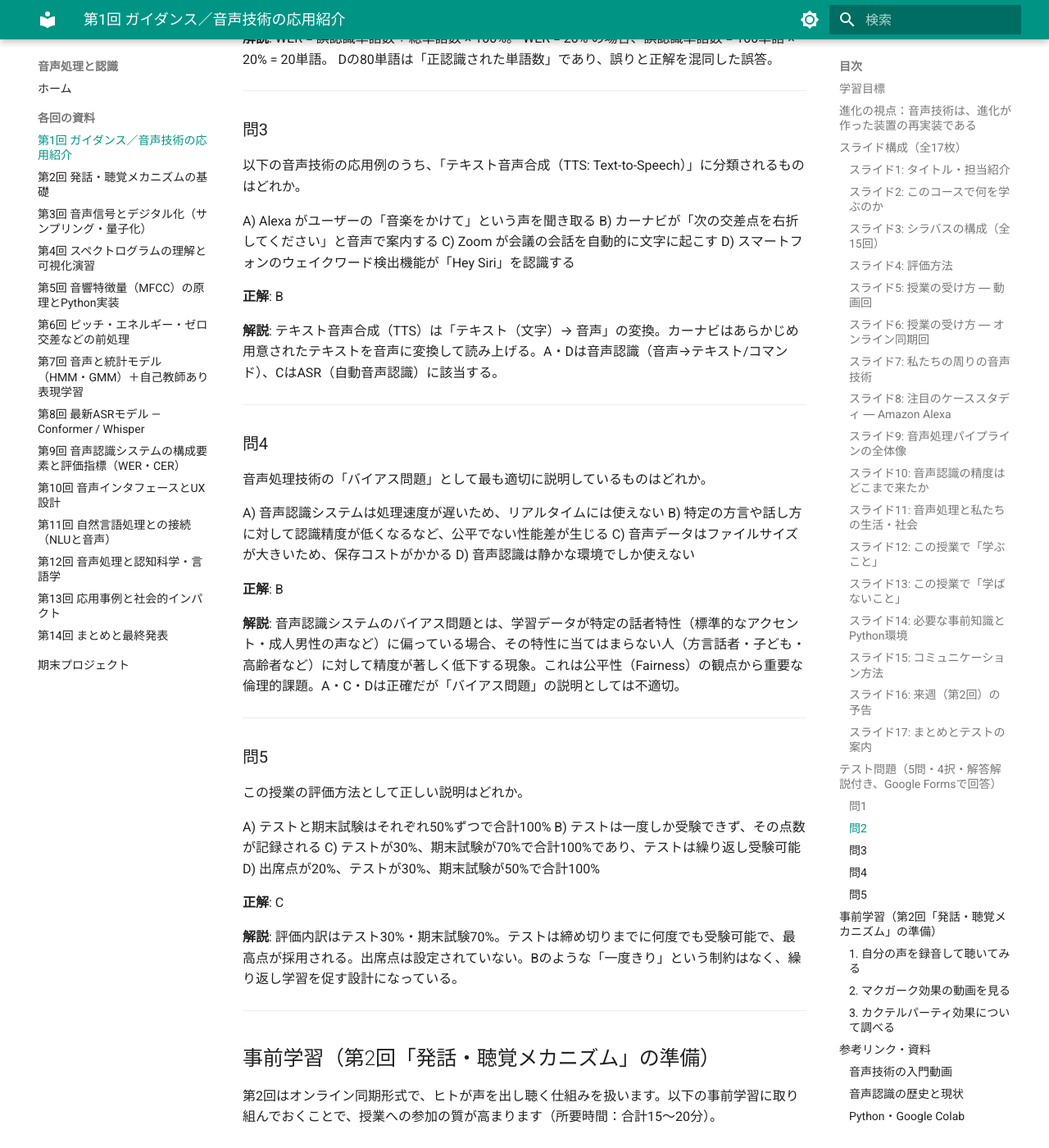
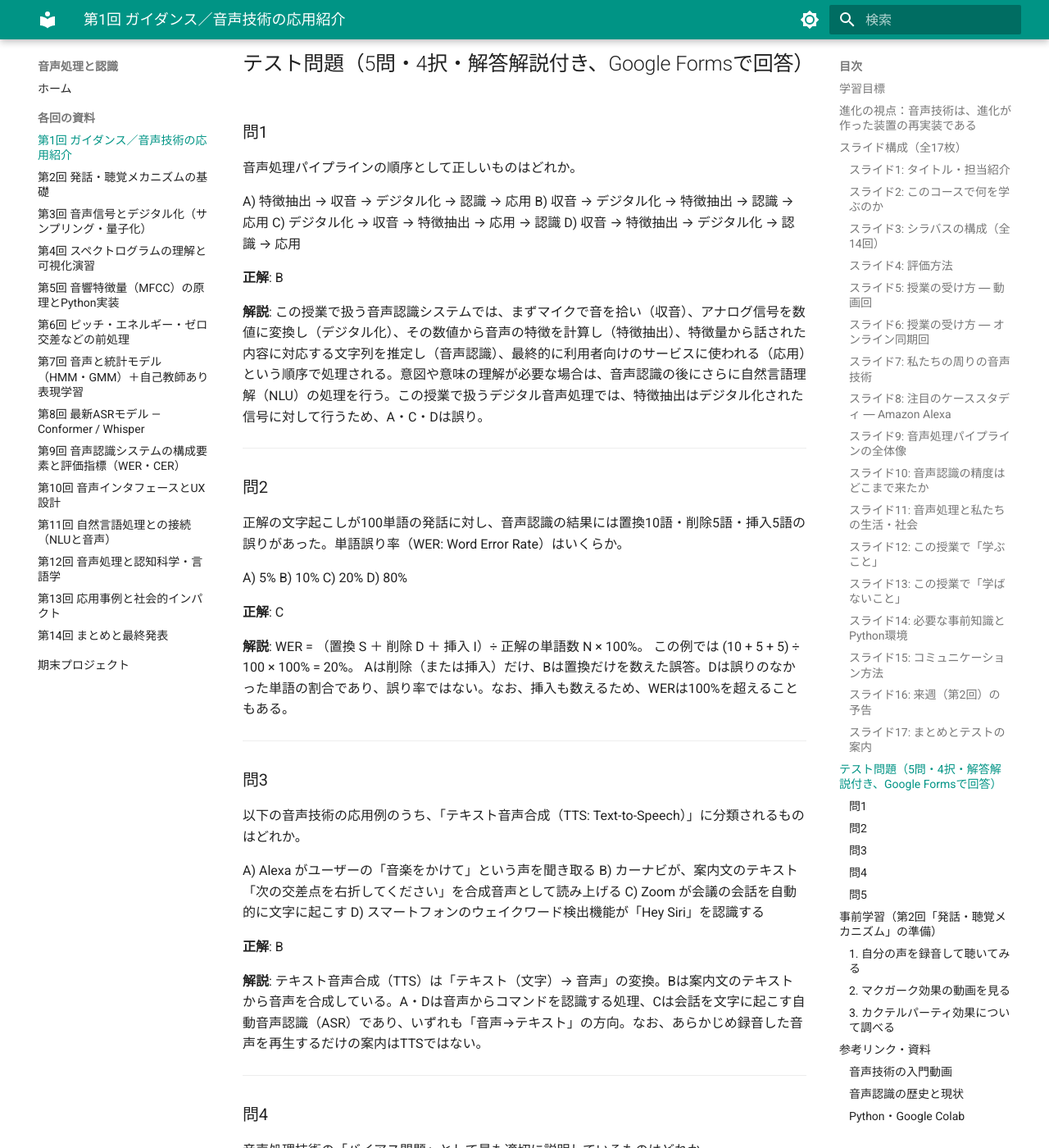
Before and after one commit to aonoa68/onsei-shori, an MkDocs documentation site: the page built from docs/sessions/01.md, in a window 1280 px wide and 1400 px high, scrolled down 10673 px. Shown: the whole window at 82% size. Built offline with MkDocs 1.6.1 and Material for MkDocs 9.7.7, drawn with Linux system fonts in a browser that asks for light colours; some of the changed text lies outside the part shown.

Commit message:
第1回：レビュー指摘の修正（WER定義・精度表・Alexa処理順序・テスト解説・授業回数と評価方法の統一）
- WER を (S+D+I)/N で定義し直し、年代別の精度表を Whisper large-v2 のデータセット別WER（出典付き）に差し替え
- Alexa の処理順序をデジタル化→端末内ウェイクワード検出→クラウド送信に修正
- 5ステップ図を「音声認識を使うシステム」の流れとして限定し、ASR と NLU を区別
- テスト問1〜5の問題文・解説を修正（問4のA・C・Dを正確とする記述を訂正）
- 授業回数を全14回、期末評価を期末プロジェクト／レポート＋発表（70%）に統一
- 進化の視点の MFCC 説明と比喩の範囲を明記、参考リンクの差し替え
- README に build_pages.py の上書き注意を追記

Co-Authored-By: Claude Fable 5.1 <noreply@anthropic.com>

````diff
--- a/docs/sessions/01.md
+++ b/docs/sessions/01.md
@@ -24,9 +24,11 @@
 
 ヒトの声と耳は、設計されたのではなく進化してできた器官である。この授業で扱う技術は、その器官が作る信号を機械で受け取り、器官の分解能に合わせて表現し直し、器官がしている判断を模倣しようとする試みだ。
 
-- **収音とデジタル化**は、鼓膜と蝸牛がしている変換の代わりである（第3回・第4回）
-- **MFCC** は、蝸牛の周波数分解の非線形性をまねた特徴量である（第5回）
+- **収音とデジタル化**は、鼓膜と蝸牛が担っている「空気の振動を信号に変える」役割に相当する（第3回・第4回）
+- **MFCC** は、ヒトの周波数知覚を参考にしたメル尺度を用いて、音声のスペクトルを要約する特徴量である（第5回）
 - **音声認識**は、ヒトが雑音の中で声を聞き分ける働きを機械で置き換えようとしている（第9回）
+
+ここでの対応は機能上の比喩であり、耳と機械が同じ方法で信号を処理しているという意味ではない。耳では、鼓膜の機械的な振動が蝸牛の有毛細胞を介して神経の信号に変換される。コンピュータのサンプリング・量子化とは、変換の仕組みが異なる。
 
 **この授業の問い**：どこまでがヒトの模倣で、どこからが模倣をやめた方が良い設計なのか。各回の「進化の視点」で少しずつ考える。
 
@@ -63,11 +65,11 @@
 > 3つの問いがそれぞれ矢印でつながれた図。「人間の声」→「デジタル処理」→「応用・設計」という左から右への流れを示している。
 
 **講師メモ**:
-この3つの問いが15回すべての軸になることを強調する。「音声認識はただの技術ではなく、人間の認知・言語・UX設計と深く結びついている」というコースの哲学を最初に伝える。
+この3つの問いが14回すべての軸になることを強調する。「音声認識はただの技術ではなく、人間の認知・言語・UX設計と深く結びついている」というコースの哲学を最初に伝える。
 
 ---
 
-### スライド3: シラバスの構成（全15回）
+### スライド3: シラバスの構成（全14回）
 
 **タイトル**: 授業の全体マップ
 
@@ -75,21 +77,20 @@
 
 | 回 | 形式 | テーマ |
 |---|---|---|
-| 1 | 動画 | ガイダンス・音声技術の応用 |
-| 2 | 同期 | 発話・聴覚メカニズム |
-| 3 | 動画 | 音声信号のデジタル化 |
-| 4 | 同期 | スペクトログラム・周波数分析 |
-| 5 | 動画 | MFCCの基礎 |
-| 6 | 同期 | Python演習①（波形・MFCC抽出） |
-| 7 | 動画 | HMMと音声認識モデルの基礎 |
-| 8 | 同期 | 深層学習と音声認識（CNN/RNN） |
-| 9 | 動画 | エンドツーエンドASR（Whisperなど） |
-| 10 | 同期 | Python演習②（Whisper API利用） |
-| 11 | 動画 | 音声合成（TTS）の基礎 |
-| 12 | 同期 | 話者認識・感情認識 |
-| 13 | 動画 | 音声とUX設計 |
-| 14 | 同期 | 応用事例研究・ディスカッション |
-| 15 | 同期 | まとめ・期末試験ガイダンス |
+| 1 | 動画 | ガイダンス／音声技術の応用紹介 |
+| 2 | 同期 | 発話・聴覚メカニズムの基礎 |
+| 3 | 動画 | 音声信号とデジタル化（サンプリング・量子化） |
+| 4 | 同期 | スペクトログラムの理解と可視化演習 |
+| 5 | 動画 | 音響特徴量（MFCC）の原理とPython実装 |
+| 6 | 同期 | ピッチ・エネルギー・ゼロ交差などの前処理 |
+| 7 | 動画 | 音声と統計モデル（HMM・GMM）＋自己教師あり表現学習 |
+| 8 | 同期 | 最新ASRモデル（Conformer／Whisper） |
+| 9 | 動画 | 音声認識システムの構成要素と評価指標（WER・CER） |
+| 10 | 同期 | 音声インタフェースとUX設計 |
+| 11 | 動画 | 自然言語処理との接続（NLUと音声） |
+| 12 | 同期 | 音声処理と認知科学・言語学 |
+| 13 | 動画 | 応用事例と社会的インパクト |
+| 14 | 同期 | まとめと最終発表 |
 
 **講師メモ**:
 動画回とオンライン同期回が交互になっていることを視覚的に示す（背景色の交互パターンなど）。
@@ -104,16 +105,16 @@
 
 | 評価項目 | 割合 | 内容 |
 |---|---|---|
-| テスト（各回5問） | 30% | 動画回ごとのテスト（全7回）。繰り返し受験可、最高点を採用 |
-| 期末試験 | 70% | オンライン筆記試験（第15回終了後）。選択+記述 |
+| 小課題・演習 | 30% | 動画回のテスト（各回5問・全7回。繰り返し受験可、最高点を採用）と、同期回の演習課題 |
+| 期末プロジェクトまたはレポート＋発表 | 70% | Google Drive に提出。プレゼン録画・レポート・スライドメモなど複数の形式から選択可。第14回に最終発表 |
 
 **補足ルール**:
 - テストは締め切り（各回翌週末23:59）までに完了すること
 - 不正行為（コピー等）が発覚した場合は評価なし
-- 期末試験の持ち込みについては後日告知
+- 期末プロジェクトのテーマ・提出物・評価基準は「期末プロジェクト説明書」を参照
 
 **図解説明**（円グラフの代替テキスト）:
-> 円グラフ：全体の30%がテスト（薄青）、70%が期末試験（濃青）。
+> 円グラフ：全体の30%が小課題・演習（薄青）、70%が期末プロジェクト／レポート＋発表（濃青）。
 
 **講師メモ**:
 「テストは繰り返し受験できるが、テストに出る問いは理解を問うものが多い。ただ動画を流し見するだけでは答えられない設計になっている」と伝える。
@@ -188,7 +189,7 @@
 
 5. **医療・臨床応用**
    - 嚥下障害・失語症の診断支援
-   - 認知症の早期発見（音声パターン分析）
+   - 音声による認知機能低下のスクリーニング・早期発見支援（軽度認知障害の検知など）
 
 6. **エンターテインメント・クリエイティブ**
    - AIボイスチェンジャー、歌声合成（VOCALOID）
@@ -211,9 +212,11 @@
 ```
 [ユーザーが「アレクサ、明日の天気は？」と話す]
         ↓
-[ウェイクワード検出（"Alexa" を認識）]
+[マイクで収音し、音声信号をデジタル化]
         ↓
-[音声信号をデジタル化・クラウド送信]
+[端末内でウェイクワード検出（"Alexa" を認識）]
+        ↓
+[検出後の音声をクラウドへ送信]
         ↓
 [自動音声認識（ASR）：音声→テキスト変換]
         ↓
@@ -226,6 +229,8 @@
 [スピーカーから音声で返答]
 ```
 
+> この図は、クラウドを利用する代表的な構成を簡略化した例である。ウェイクワードの検出は端末内で行われ、検出されるまで音声は端末の外に送られない。端末内で認識まで行う構成もある。
+
 **講師メモ**:
 このスライドは「音声処理パイプラインの全体像」の伏線になっている。後のスライドで整理するので、ここでは「こんなに多くのステップがある」という驚きを引き出す。
 
@@ -233,7 +238,7 @@
 
 ### スライド9: 音声処理パイプラインの全体像
 
-**タイトル**: 音声処理の5ステップ
+**タイトル**: 音声認識を使うシステムの5ステップ
 
 **表示内容（横並びパイプライン）**:
 
@@ -247,8 +252,10 @@
 1. **収音**: マイクロフォンが空気の振動（音波）を電気信号に変換
 2. **デジタル化**: アナログ電気信号を数値の列（デジタル信号）に変換（第3回で詳しく）
 3. **特徴抽出**: 音声の「特徴量」（MFCCなど）を計算（第5回で詳しく）
-4. **認識・理解**: 特徴量から文字・単語・意味を推定（第7〜9回で詳しく）
-5. **応用**: 認識結果を使ったアプリケーション（第13〜14回で詳しく）
+4. **認識・理解**: 特徴量から、話された内容に対応する文字列を推定する（音声認識、第7〜9回で詳しく）。意図や意味の理解が必要な場合は、さらに自然言語理解（NLU）の処理を行う（第11回）
+5. **応用**: 認識結果を使ったアプリケーション（第10回・第13〜14回で詳しく）
+
+> この5ステップは、音声認識を利用するシステムの代表的な流れである。テキスト音声合成（TTS）のように、収音から始まらない音声処理もある。
 
 **図解説明**:
 > 5つのボックスが矢印でつながれた横方向のフロー図。各ボックスの下に「授業で扱う回番号」が記載されている。
@@ -263,23 +270,29 @@
 **タイトル**: 現在の音声認識技術の水準
 
 **表示内容**:
-- **単語誤り率（WER）**: 音声認識の精度指標
-  - WER = （誤認識単語数 ÷ 総単語数）× 100%
-  - 例：「今日はいい天気です」5単語のうち1単語を間違えた → WER = 20%
+- **単語誤り率（WER: Word Error Rate）**: 音声認識の精度指標
+  - 正解の文字起こしと認識結果を比較し、単語の**置換（S）・削除（D）・挿入（I）**の合計を、**正解の単語数（N）**で割る
+  - WER = (S + D + I) ÷ N × 100%
+  - 値が小さいほど、文字起こしの誤りが少ない。挿入も数えるため、100%を超えることもある
+  - 例：正解「今日／は／いい／天気／です」（5語）に対し、1語が別の語に置き換わり、削除・挿入がなければ WER = 1 ÷ 5 × 100% = 20%
 
-- **精度の推移（英語・電話音声の場合）**:
+- **現在の水準**:
+  - 音声認識は、一部の評価条件では人間の文字起こしに近い性能を示している
+  - ただし誤り率は、言語・話者・録音環境・会話の種類・評価方法によって大きく変わる
+  - 性能を比較するときは、同じ条件で評価した数値を確認する必要がある
 
-| 年代 | WER |
-|---|---|
-| 1990年代 | 〜40% |
-| 2010年前後 | 〜15% |
-| 2016年（深層学習導入後） | 〜5% |
-| 現在（Whisperなど） | 〜3%（クリーン環境） |
+- **同じモデルでも、評価する音声によって値は変わる**（Whisper large-v2、greedy decoding。Radford ほか 2022 の付録 D.1.1 より）:
 
-- **ただし**: ノイズ環境・方言・専門用語では精度が大きく低下する
+| 評価データ | 音声の種類 | WER |
+|---|---|---|
+| LibriSpeech test-clean | オーディオブックの朗読（雑音が少ない） | 2.7% |
+| Switchboard | 電話での会話 | 13.8% |
+| CallHome | 家族・友人との電話会話 | 17.6% |
+
+- **ただし**: これらは2022年時点の値であり、ノイズ環境・方言・専門用語では精度がさらに低下する
 
 **講師メモ**:
-「人間の転写ミス率は約4〜5%と言われており、最新のAIはほぼ人間並みになっている分野もある」という話を加える。
+「人間並み」という表現を使うときは、人間側の誤り率も評価条件に依存することを添える。Xiong ほか（2016）では、専門の文字起こし担当者のWERは Switchboard で 5.9%、CallHome で 11.3% と報告されている。同じ人間でも、対象の音声によって値が異なる。評価方法の詳細は第9回で扱う。
 
 ---
 
@@ -436,25 +449,25 @@ D) 収音 → 特徴抽出 → デジタル化 → 認識 → 応用
 **正解**: B
 
 **解説**:
-音声処理は、まずマイクで音を拾い（収音）、アナログ信号を数値に変換し（デジタル化）、その数値から音声の特徴を計算し（特徴抽出）、特徴量から意味を推定し（認識）、最終的に利用者向けのサービスに使われる（応用）という順序で処理される。特徴抽出はデジタル化の後でなければ行えないため、A・C・Dは誤り。
+この授業で扱う音声認識システムでは、まずマイクで音を拾い（収音）、アナログ信号を数値に変換し（デジタル化）、その数値から音声の特徴を計算し（特徴抽出）、特徴量から話された内容に対応する文字列を推定し（音声認識）、最終的に利用者向けのサービスに使われる（応用）という順序で処理される。意図や意味の理解が必要な場合は、音声認識の後にさらに自然言語理解（NLU）の処理を行う。この授業で扱うデジタル音声処理では、特徴抽出はデジタル化された信号に対して行うため、A・C・Dは誤り。
 
 ---
 
 ### 問2
 
-単語誤り率（WER: Word Error Rate）が20%であるとき、100単語の発話に対して何単語が誤認識されていると考えられるか。
+正解の文字起こしが100単語の発話に対し、音声認識の結果には置換10語・削除5語・挿入5語の誤りがあった。単語誤り率（WER: Word Error Rate）はいくらか。
 
-A) 2単語
-B) 10単語
-C) 20単語
-D) 80単語
+A) 5%
+B) 10%
+C) 20%
+D) 80%
 
 **正解**: C
 
 **解説**:
-WER = 誤認識単語数 ÷ 総単語数 × 100%。
-WER = 20% の場合、誤認識単語数 = 100単語 × 20% = 20単語。
-Dの80単語は「正認識された単語数」であり、誤りと正解を混同した誤答。
+WER = （置換 S ＋ 削除 D ＋ 挿入 I）÷ 正解の単語数 N × 100%。
+この例では (10 + 5 + 5) ÷ 100 × 100% = 20%。
+Aは削除（または挿入）だけ、Bは置換だけを数えた誤答。Dは誤りのなかった単語の割合であり、誤り率ではない。なお、挿入も数えるため、WERは100%を超えることもある。
 
 ---
 
@@ -463,14 +476,14 @@ Dの80単語は「正認識された単語数」であり、誤りと正解を
 以下の音声技術の応用例のうち、「テキスト音声合成（TTS: Text-to-Speech）」に分類されるものはどれか。
 
 A) Alexa がユーザーの「音楽をかけて」という声を聞き取る
-B) カーナビが「次の交差点を右折してください」と音声で案内する
+B) カーナビが、案内文のテキスト「次の交差点を右折してください」を合成音声として読み上げる
 C) Zoom が会議の会話を自動的に文字に起こす
 D) スマートフォンのウェイクワード検出機能が「Hey Siri」を認識する
 
 **正解**: B
 
 **解説**:
-テキスト音声合成（TTS）は「テキスト（文字）→ 音声」の変換。カーナビはあらかじめ用意されたテキストを音声に変換して読み上げる。A・Dは音声認識（音声→テキスト/コマンド）、CはASR（自動音声認識）に該当する。
+テキスト音声合成（TTS）は「テキスト（文字）→ 音声」の変換。Bは案内文のテキストから音声を合成している。A・Dは音声からコマンドを認識する処理、Cは会話を文字に起こす自動音声認識（ASR）であり、いずれも「音声→テキスト」の方向。なお、あらかじめ録音した音声を再生するだけの案内はTTSではない。
 
 ---
 
@@ -486,7 +499,7 @@ D) 音声認識は静かな環境でしか使えない
 **正解**: B
 
 **解説**:
-音声認識システムのバイアス問題とは、学習データが特定の話者特性（標準的なアクセント・成人男性の声など）に偏っている場合、その特性に当てはまらない人（方言話者・子ども・高齢者など）に対して精度が著しく低下する現象。これは公平性（Fairness）の観点から重要な倫理的課題。A・C・Dは正確だが「バイアス問題」の説明としては不適切。
+音声認識システムのバイアス問題とは、学習データが特定の話者特性（標準的なアクセント・成人男性の声など）に偏っている場合、その特性に当てはまらない人（方言話者・子ども・高齢者など）に対して精度が著しく低下する現象。これは公平性（Fairness）の観点から重要な倫理的課題。Bは、話者の属性や話し方によって性能差が生じるという、公平性に関わる問題を説明している。AとDは一般的な説明として誤り（音声認識はライブ字幕のようにリアルタイムでも使われており、雑音下では精度が下がるが利用できないわけではない）。Cは保存・運用上の課題であって、バイアス問題の説明ではない。
 
 ---
 
@@ -494,15 +507,15 @@ D) 音声認識は静かな環境でしか使えない
 
 この授業の評価方法として正しい説明はどれか。
 
-A) テストと期末試験はそれぞれ50%ずつで合計100%
-B) テストは一度しか受験できず、その点数が記録される
-C) テストが30%、期末試験が70%で合計100%であり、テストは繰り返し受験可能
-D) 出席点が20%、テストが30%、期末試験が50%で合計100%
+A) 小課題・演習と期末プロジェクトはそれぞれ50%ずつで合計100%
+B) 動画回のテストは一度しか受験できず、その点数が記録される
+C) 小課題・演習が30%、期末プロジェクトまたはレポート＋発表が70%で合計100%であり、動画回のテストは繰り返し受験可能
+D) 出席点が20%、小課題・演習が30%、期末プロジェクトが50%で合計100%
 
 **正解**: C
 
 **解説**:
-評価内訳はテスト30%・期末試験70%。テストは締め切りまでに何度でも受験可能で、最高点が採用される。出席点は設定されていない。Bのような「一度きり」という制約はなく、繰り返し学習を促す設計になっている。
+評価内訳は、小課題・演習（動画回のテストと同期回の演習課題）が30%、期末プロジェクトまたはレポート＋発表が70%。動画回のテストは締め切りまでに何度でも受験可能で、最高点が採用される。出席点は設定されていない。Bのような「一度きり」という制約はなく、繰り返し学習を促す設計になっている。
 
 ---
 
@@ -540,7 +553,8 @@ YouTube で「マクガーク効果（McGurk effect）」を検索して、代
 
 ### 音声認識の歴史と現状
 - [OpenAI Whisper 論文（英語）](https://arxiv.org/abs/2212.04356)
-- [Alexa のしくみ（Amazon Developer Blog）](https://developer.amazon.com/ja-JP/alexa)
+- [Amazon「自動音声認識（ASR）とは」（Alexa Skills Kit 公式サイト・英語）](https://developer.amazon.com/en-US/alexa/alexa-skills-kit/asr)
+- [Xiong ほか（2016）「Achieving Human Parity in Conversational Speech Recognition」（英語・人間の文字起こし誤り率との比較）](https://arxiv.org/abs/1610.05256)
 
 ### Python・Google Colab
 - [Google Colab 公式入門](https://colab.research.google.com/notebooks/intro.ipynb)
@@ -548,7 +562,10 @@ YouTube で「マクガーク効果（McGurk effect）」を検索して、代
 
 ### 音声技術と社会・倫理
 - [総務省「AI利活用原則」](https://www.soumu.go.jp/main_content/000603646.pdf)
-- [NHK「声で操るAI スマートスピーカーの今」（NHKスペシャル）](https://www.nhk.or.jp/)
+- [Koenecke ほか（2020）「Racial disparities in automated speech recognition」PNAS（英語・音声認識のバイアスに関する研究）](https://doi.org/10.1073/pnas.1915768117)
+
+### 医療応用の例
+- [国立循環器病研究センター「音声による認知症診断支援アルゴリズムの共同研究・開発が完了」（2025年1月）](https://www.ncvc.go.jp/pr/release/pr_45970/)
 
 ---
 
````
Also changed, not shown: README.md (+4 -0 lines), docs/index.md (+1 -1 lines), docs/slides/01.html (+44 -35 lines), 1 other file.
